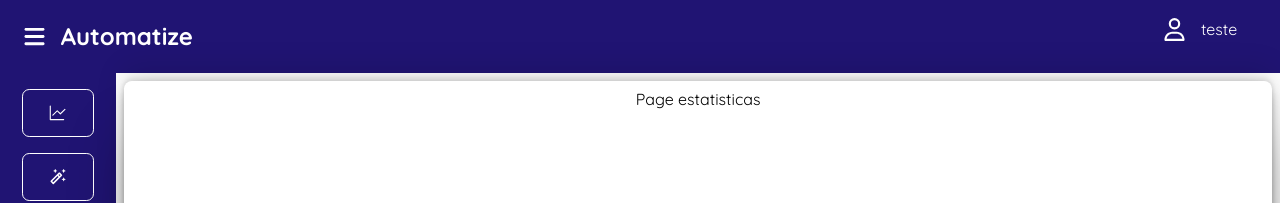
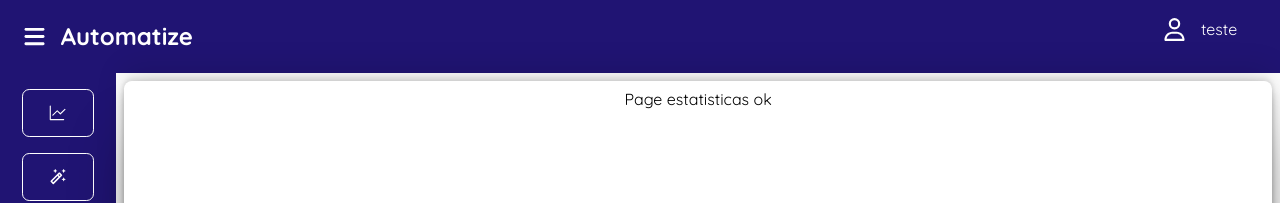
Before and after one commit to Pedro-Novais/AutomatizeProject, a React (Vite) app: page / in a window 1280 px wide. Shown: the top 203 px of the page. Built offline with nearby package versions, Linux system fonts and the light colour scheme.

Commit message:
testando

```diff
--- a/src/pages/run/Run.jsx
+++ b/src/pages/run/Run.jsx
@@ -3,7 +3,7 @@ import "./style.css"
 function Run(){
     return (
         <div>
-            Page estatisticas
+            Page estatisticas ok
         </div>
     )
 }
```
